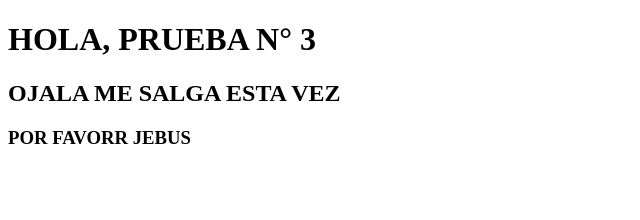
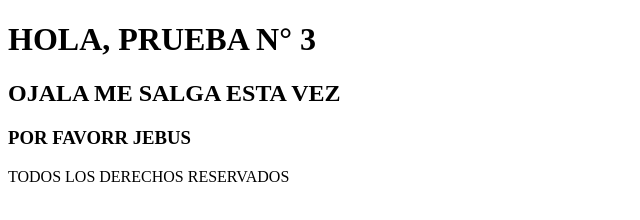
Before and after one commit to luiggina1705/prueba-3-gitbranch, a plain HTML site: page index.html in a window 1280 px wide. Shown: the whole page, without its empty margins (0-640 px from the left). Drawn offline with Linux system fonts and the light colour scheme.

Commit message:
agregamos al footer index.html

```diff
--- a/index.html
+++ b/index.html
@@ -10,5 +10,9 @@
     <h1> HOLA, PRUEBA N° 3</h1>
     <h2> OJALA ME SALGA ESTA VEZ </h2>
     <h3> POR FAVORR JEBUS </h3>
+
+    <footer>
+        <p> TODOS LOS DERECHOS RESERVADOS </p>
+    </footer>
 </body>
 </html>
```
